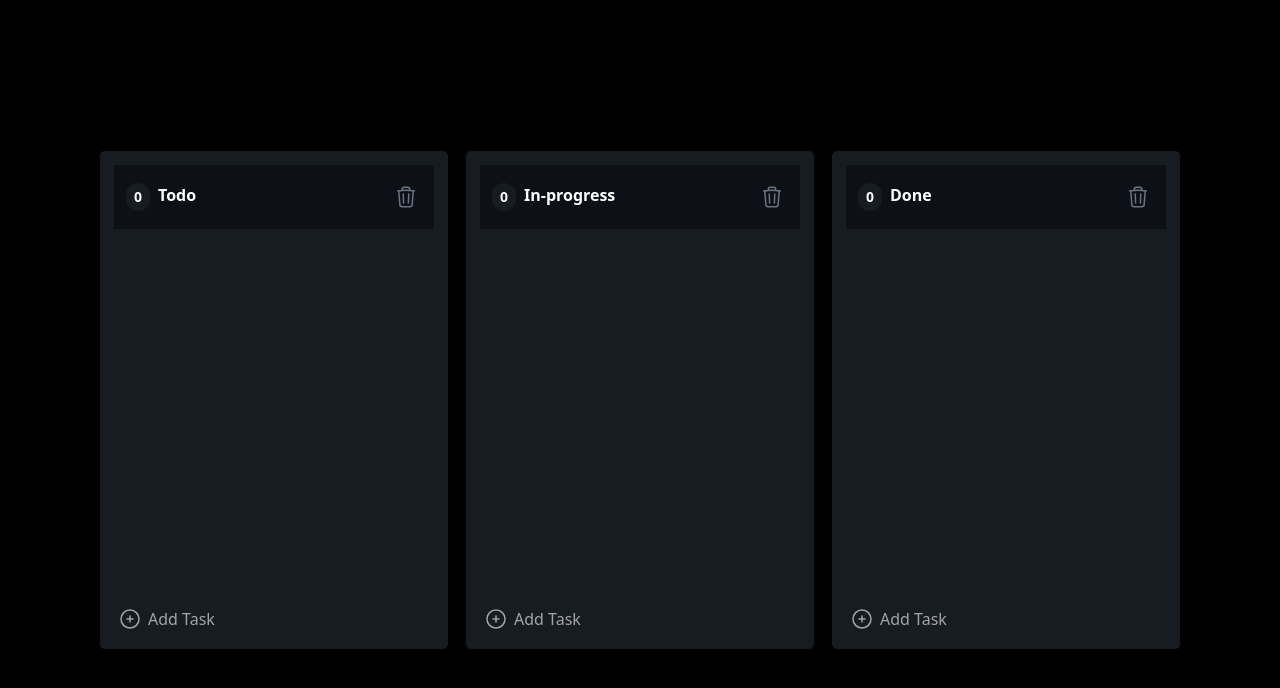
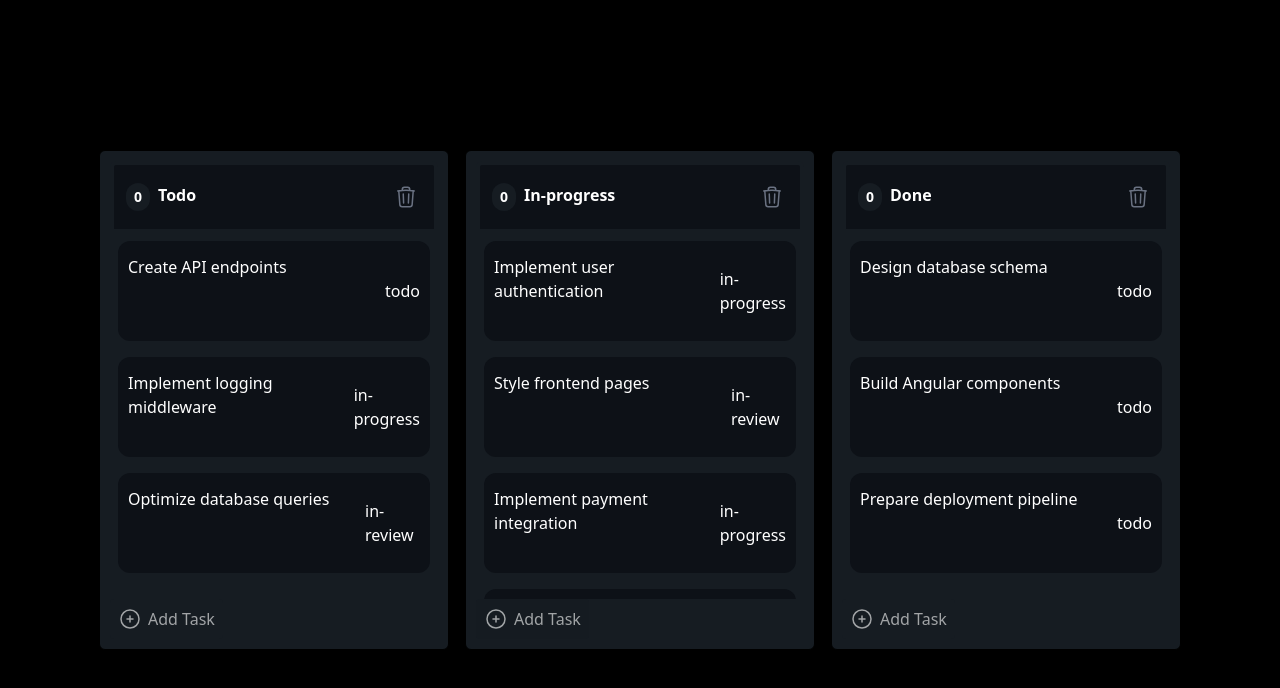
Before and after one commit to ahmedsalama0/insight-board, a Next.js app: page /tasks in a window 1280 px wide. Shown: the top 688 px of the page. Built offline with nearby package versions, Linux system fonts and the light colour scheme; data requests are answered from the project's data file; what @mui/material-nextjs would draw is missing.

Commit message:
snapshot

```diff
--- a/app/tasks/page.tsx
+++ b/app/tasks/page.tsx
@@ -1,5 +1,5 @@
 'use client';
-
+import axios from 'axios';
 import { useMemo, useState } from 'react';
 import { PlusIcon } from '../ui/icons/PlusIcon';
 import {
@@ -17,6 +17,7 @@ import { Column, Id, Status, Task } from './models/types.model';
 import ColumnContainer from '@/app/ui/components/ColumnContainer';
 import FormDialog from '../ui/components/FormDialog';
 import { BOARD_COLUMNS } from './data/data';
+import { useQuery } from '@tanstack/react-query';
 
 export default function Page() {
   const [columns, setColumns] = useState<Column[]>(BOARD_COLUMNS); //operates on addition deletion of columns.
@@ -30,6 +31,10 @@ export default function Page() {
 
   const [tasks, setTasks] = useState<Task[]>([]);
 
+  const fetchTasks = () => {
+    return axios.get('http://localhost:4000/tasks');
+  };
+
   //pointer sensor, touch sensor, et cetra
   const sensors = useSensors(
     useSensor(PointerSensor, {
@@ -39,6 +44,24 @@ export default function Page() {
       },
     })
   );
+
+  const { isPending, error, data } = useQuery({
+    queryKey: ['Tasks'],
+    queryFn: fetchTasks,
+  });
+  if (isPending) {
+    return <h2>Loading</h2>;
+  }
+
+  if (error) return <div>Error</div>;
+
+  // return (
+  //   <ul>
+  //     {data.data?.map((todo) => (
+  //       <li key={todo.id}>{todo.title}</li>
+  //     ))}
+  //   </ul>
+  // );
 
   return (
     <div
@@ -75,7 +98,12 @@ export default function Page() {
                 createTask={createTask}
                 updateTask={updateTask}
                 deleteTask={deleteTask}
-                tasks={tasks.filter((task) => task.columnId === col.id)}
+                tasks={data?.data.filter((task) => {
+                  console.log(data?.data.length);
+                  console.log(col.id);
+                  console.log(task);
+                  return task.columnId === col.id;
+                })}
               />
             ))}
           </div>
--- a/app/ui/components/TaskCard.tsx
+++ b/app/ui/components/TaskCard.tsx
@@ -112,7 +112,7 @@ function TaskCard({
       overflow-x-hidden whitespace-pre-wrap
       "
       >
-        {task.content}
+        {task.description}
       </p>
       <p>{task.status}</p>
       {mouseIsOver && (
--- a/db.json
+++ b/db.json
@@ -1,31 +1,10 @@
 {
-  "superheroes": [
+  "tasks": [
     {
       "id": 1,
-      "name": "Ahmed",
-      "alterEgo": "Bruce Wayne"
-    },
-    {
-      "id": 2,
-      "name": "Superman",
-      "alterEgo": "Clark Kent"
-    },
-    {
-      "id": 3,
-      "name": "Wonder Woman",
-      "alterEgo": "Princess Diana"
-    },
-    {
-      "id": 4,
-      "name": "test #5566677",
-      "alterEgo": "&^%$$$$$%^"
-    }
-  ],
-  "task": [
-    {
-      "id": 1,
-      "columnId": 101,
-      "content": "Implement user authentication",
+      "columnId": 1,
+      "title": "User Authentication",
+      "description": "Implement user authentication",
       "priority": "high",
       "status": "in-progress",
       "createdAt": "2025-01-10T09:15:00Z",
@@ -33,8 +12,9 @@
     },
     {
       "id": 2,
-      "columnId": 101,
-      "content": "Design database schema",
+      "columnId": 2,
+      "title": "Database Schema",
+      "description": "Design database schema",
       "priority": "medium",
       "status": "todo",
       "createdAt": "2025-01-09T11:00:00Z",
@@ -42,8 +22,9 @@
     },
     {
       "id": 3,
-      "columnId": 102,
-      "content": "Create API endpoints",
+      "columnId": 0,
+      "title": "API Endpoints",
+      "description": "Create API endpoints",
       "priority": "high",
       "status": "todo",
       "createdAt": "2025-01-11T13:45:00Z",
@@ -51,8 +32,9 @@
     },
     {
       "id": 4,
-      "columnId": 102,
-      "content": "Implement logging middleware",
+      "columnId": 0,
+      "title": "Logging Middleware",
+      "description": "Implement logging middleware",
       "priority": "low",
       "status": "in-progress",
       "createdAt": "2025-01-08T10:20:00Z",
@@ -60,8 +42,9 @@
     },
     {
       "id": 5,
-      "columnId": 103,
-      "content": "Build Angular components",
+      "columnId": 2,
+      "title": "Angular Components",
+      "description": "Build Angular components",
       "priority": "medium",
       "status": "todo",
       "createdAt": "2025-01-13T08:00:00Z",
@@ -69,8 +52,9 @@
     },
     {
       "id": 6,
-      "columnId": 103,
-      "content": "Style frontend pages",
+      "columnId": 1,
+      "title": "Frontend Styling",
+      "description": "Style frontend pages",
       "priority": "low",
       "status": "in-review",
       "createdAt": "2025-01-07T16:30:00Z",
@@ -78,8 +62,9 @@
     },
     {
       "id": 7,
-      "columnId": 104,
-      "content": "Implement payment integration",
+      "columnId": 1,
+      "title": "Payment Integration",
+      "description": "Implement payment integration",
       "priority": "high",
       "status": "in-progress",
       "createdAt": "2025-01-05T14:00:00Z",
@@ -87,8 +72,9 @@
     },
     {
       "id": 8,
-      "columnId": 104,
-      "content": "Write unit tests",
+      "columnId": 1,
+      "title": "Unit Tests",
+      "description": "Write unit tests",
       "priority": "medium",
       "status": "todo",
       "createdAt": "2025-01-14T09:00:00Z",
@@ -96,8 +82,9 @@
     },
     {
       "id": 9,
-      "columnId": 105,
-      "content": "Prepare deployment pipeline",
+      "columnId": 2,
+      "title": "Deployment Pipeline",
+      "description": "Prepare deployment pipeline",
       "priority": "high",
       "status": "todo",
       "createdAt": "2025-01-06T12:30:00Z",
@@ -105,8 +92,9 @@
     },
     {
       "id": 10,
-      "columnId": 105,
-      "content": "Optimize database queries",
+      "columnId": 0,
+      "title": "DB Optimization",
+      "description": "Optimize database queries",
       "priority": "medium",
       "status": "in-review",
       "createdAt": "2025-01-03T15:10:00Z",
```
